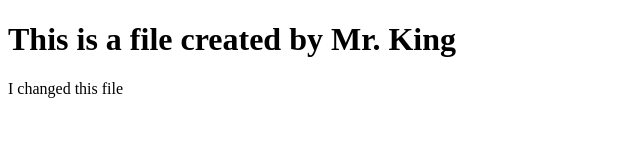
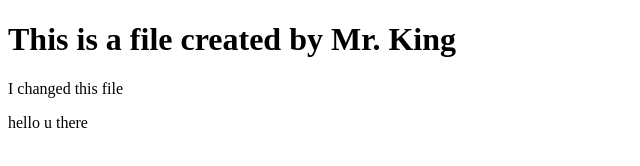
Before and after one commit to Tulsi8645/today-class, a plain HTML site: page uday.html in a window 1280 px wide. Shown: the full height of the page, 0-640 px from the left. Drawn offline with Linux system fonts and the light colour scheme.

Commit message:
i changed this

```diff
--- a/uday.html
+++ b/uday.html
@@ -10,6 +10,7 @@
 <body>
     <h1>This is a file created by Mr. King</h1>
     <p>I changed this file</p>
+    <p>hello u there </p>
 </body>
 
 </html>
```
